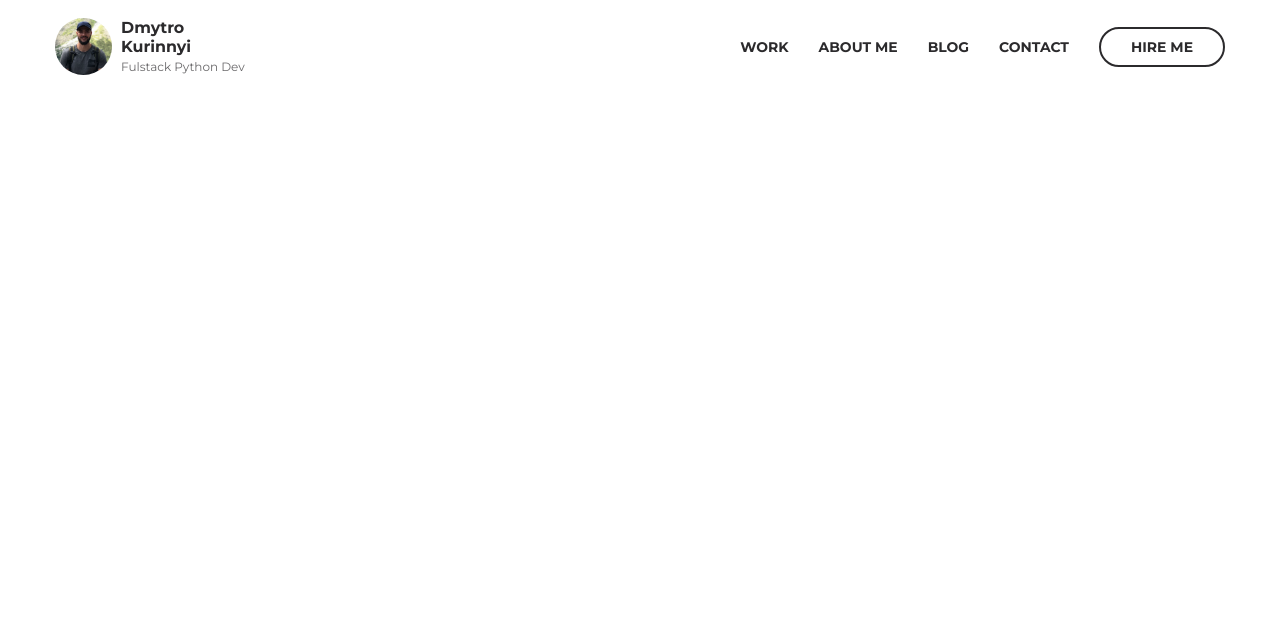
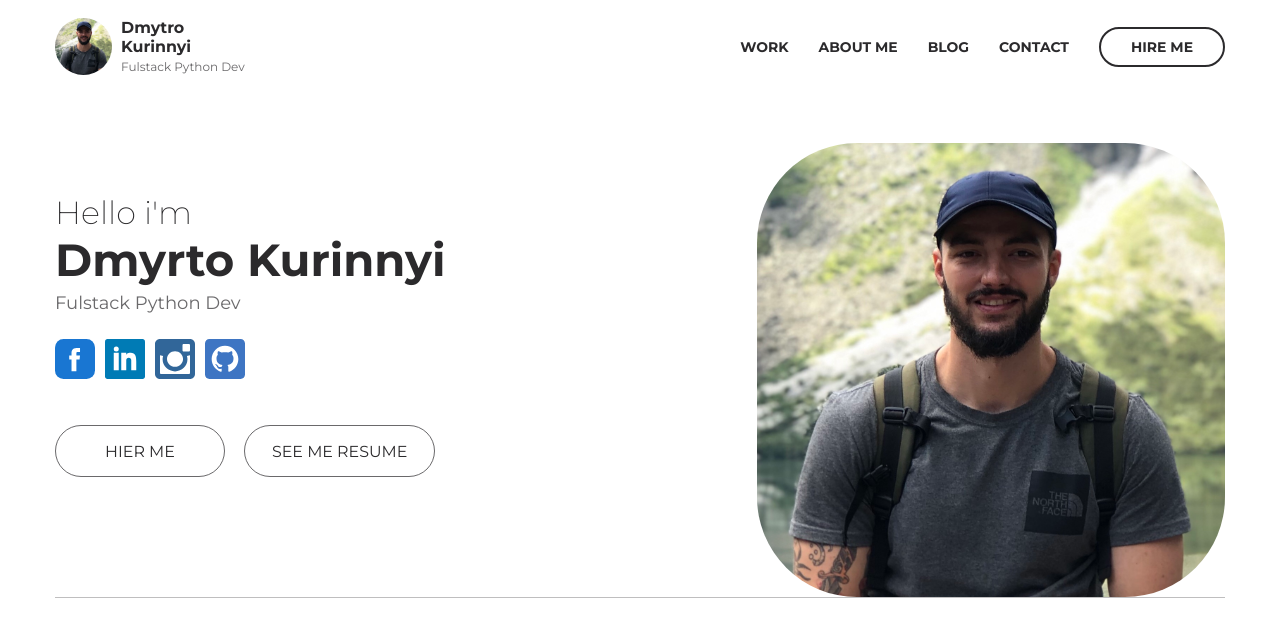
Before and after one commit to Xdimax1488/cv-site, a website: page index.html in a window 1280 px wide. Drawn offline with Linux system fonts and the light colour scheme.

Commit message:
add intro block and stile

```diff
--- /dev/null
+++ b/base_scss/btn.scss
@@ -0,0 +1,33 @@
+.btn {
+  display: inline-block;
+  vertical-align: top;
+  padding: 1.1rem 1.8rem;
+  min-width: 170px;
+
+  border: 1px solid $gray;
+  border-radius: 30px;
+  cursor: pointer;
+  background: none;
+
+  font-family: inherit;
+  font-size: 1.06rem;
+  text-decoration: none;
+  color: $black;
+  line-height: 1.1;
+  text-transform: uppercase;
+  text-align: center;
+  transition: background-color 0.2s linear, color 0.2s linear,
+    box-shadow 0.2s linear;
+
+  &:focus {
+    outline: none;
+  }
+  &:hover {
+    background-color: $black;
+    box-shadow: 2px 2px 10px rgba($color: #000000, $alpha: 0.24);
+    color: $white;
+  }
+  + .btn {
+    margin-left: 1rem;
+  }
+}
--- /dev/null
+++ b/base_scss/intro.scss
@@ -0,0 +1,41 @@
+
+.intro__inner{
+    display: flex;
+    padding-top: 100px;
+    padding-bottom: 120px;
+    position: relative;
+
+    border-bottom: 1px solid
+    rgba($black, .3);
+}
+.intro__content{
+    width: 50%;
+}
+
+.intro__subtittle{
+    font-size: 2.13rem;
+    color:$black;
+    font-weight: 200;
+}
+
+.intro__tittle{
+    margin-bottom: 5px;
+    font-size: 3rem;
+    color:$black;
+    font-weight: 700;
+}
+
+.intro__prof{
+    font-size: 1.2rem;
+    color:rgba($black, .7);
+    margin-bottom:25px;
+}
+.intro__photo{
+    width: 40%;
+    height: 90%;
+    position: absolute;
+    bottom: 0;
+    right: 0;
+    z-index: 1;
+    border-radius: 100px;
+}
--- a/base_scss/mean.scss
+++ b/base_scss/mean.scss
@@ -7,6 +7,9 @@ body {
   font-family: "Montserrat", sans-serif;
   font-size: 1rem;
   color: $black;
+}
+h1,h2,h3,h4,h5,h6{
+  margin: 0;
 }
 
 *,
@@ -19,3 +22,6 @@ body {
 @import "header";
 @import "user";
 @import "nav";
+@import "intro";
+@import "social";
+@import "btn";
--- /dev/null
+++ b/base_scss/social.scss
@@ -0,0 +1,19 @@
+.social{
+    margin-bottom: 42px;
+    display: flex;
+}
+
+.social__img {
+  width: 40px;
+  height: 40px;
+}
+.social__link{
+    margin-right: 10px;
+    text-decoration: none;
+
+    transition: transform .2s linear;
+
+    &:hover{
+        transform: translateY(-5px);
+    }
+}
--- a/index.html
+++ b/index.html
@@ -2,13 +2,16 @@
 <html lang="en">
 <head>
     <meta charset="UTF-8">
-    <link href="https://fonts.googleapis.com/css2?family=Montserrat:ital,wght@0,300;0,400;0,700;1,300&display=swap" rel="stylesheet">
+    <link href="https://fonts.googleapis.com/css2?family=Montserrat:ital,wght@0,200;0,300;0,400;0,700;1,300&display=swap" rel="stylesheet">
     <link rel="stylesheet" href="css/mean.css">
     <meta http-equiv="X-UA-Compatible" content="IE=edge">
     <meta name="viewport" content="width=device-width, initial-scale=1.0">
     <title>Portfolio</title>
 </head>
 <body>
+
+
+    <!--header-->
     <header class="header">
         <div class="conteiner">
             <div class="header__inner">
@@ -34,5 +37,36 @@
         </div>
     </header>
 
+    <!--inrto-->
+    <div class="intro">
+        <div class="conteiner">
+            <div class="intro__inner">
+                <div class="intro__content">
+                    <h2 class="intro__subtittle">Hello i'm</h2>
+                    <h1 class="intro__tittle">Dmyrto Kurinnyi</h1>
+                    <div class="intro__prof">Fulstack Python Dev</div>
+                    <div class="social">
+                        <a href="#" class="social__link">
+                            <img class="social__img" src="images/1775160_facebook_chat_icon.svg" alt="">
+                        </a>
+                        <a href="#" class="social__link">
+                            <img class="social__img" src="images/317725_linkedin_social_icon.svg" alt="">
+                        </a>
+                        <a href="#" class="social__link">
+                            <img class="social__img" src="images/317738_instagram_photography_photos_icon.svg" alt="">
+                        </a>
+                        <a href="#" class="social__link">
+                            <img class="social__img" src="images/4745725_code_development_github_open-source_programming_icon.svg" alt="">
+                        </a>
+
+                    </div>
+                    <a href="#" class="btn">hier me</a>
+                    <button class="btn" type="button">see me resume</button>
+                </div>
+                <img src="images/intro.jpeg" alt="" class="intro__photo">
+            </div>
+        </div>
+    </div>
+
 </body>
 </html>
```
Also changed, not shown: css/intro.css (added), css/mean.css, css/social.css (added), images/1775160_facebook_chat_icon.svg (added), images/317725_linkedin_social_icon.svg (added), images/317738_instagram_photography_photos_icon.svg (added), images/4745725_code_development_github_open-source_programming_icon.svg (added), 1 other file.
